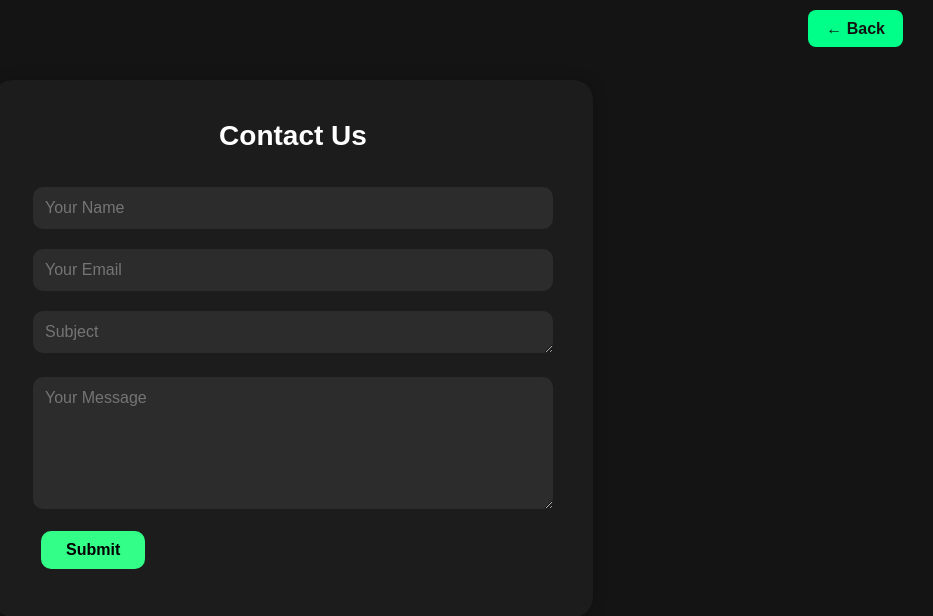
After one commit to rxzvdx/Owlgorithmic-Traders, a Flask app: page /contact in a window 1280 px wide. The commit adds this page. Shown: the top 616 px of the page, without its empty margins (347-1280 px from the left). Run offline with Flask 3, Linux system fonts and the light colour scheme.

Commit message:
Contact page and form

```diff
--- a/stock-bot/app.py
+++ b/stock-bot/app.py
@@ -136,6 +136,7 @@ def view_chart(symbol):
 
     return render_template('chart_view.html', symbol=display_symbol, description=description, overview=overview)
 
+
 # Global stock information dictionary
 stock_info = {
     'AAPL': 'Apple Inc. is a technology company known for the iPhone, Mac, and innovative hardware and software.',
@@ -190,5 +191,9 @@ stock_info = {
     'AVGO': 'Broadcom Inc. is a semiconductor and infrastructure software company.'
 }
 
+@app.route('/contact')
+def contact():
+    return render_template('contact.html')
+
 if __name__ == '__main__':
     app.run(debug=True)
--- a/stock-bot/static/css/style.css
+++ b/stock-bot/static/css/style.css
@@ -353,3 +353,61 @@ nav ul li a:hover::after {
     color: #00bfff;
     text-decoration: none;
 }
+
+/* ---------- Contact Page ---------- */
+.contact-container {
+    max-width: 600px;
+    margin: 80px auto;
+    padding: 40px;
+    background-color: #1c1c1c;
+    border-radius: 20px;
+    box-shadow: 0 0 15px rgba(0,0,0,0.2);
+    color: #fff;
+    font-family: Arial, sans-serif;
+}
+
+.contact-container h2 {
+    text-align: center;
+    margin-bottom: 25px;
+    font-size: 28px;
+}
+
+.contact-container form input,
+.contact-container form textarea {
+    width: 100%;
+    padding: 12px;
+    margin: 10px 0;
+    background: #2c2c2c;
+    border: none;
+    border-radius: 10px;
+    color: #fff;
+    font-size: 16px;
+}
+
+.contact-container form input:focus,
+.contact-container form textarea:focus {
+    outline: 2px solid #33ff88;
+}
+
+.contact-container .btn2 {
+    display: inline-block;
+    background: #33ff88;
+    color: #000;
+    border: none;
+    padding: 10px 25px;
+    border-radius: 10px;
+    font-weight: bold;
+    cursor: pointer;
+    transition: background 0.3s;
+}
+
+.contact-container .btn2:hover {
+    background: #29cc70;
+}
+
+#msg {
+    text-align: center;
+    margin-top: 15px;
+    color: #33ff88;
+    font-weight: bold;
+}
--- /dev/null
+++ b/stock-bot/templates/contact.html
@@ -0,0 +1,50 @@
+<!DOCTYPE html>
+<html lang="en">
+<head>
+    <meta charset="UTF-8">
+    <title>Contact Us - Owlgorithmic Traders</title>
+    <meta name="viewport" content="width=device-width, initial-scale=1.0">
+    <link rel="stylesheet" href="{{ url_for('static', filename='css/style.css') }}">
+</head>
+
+<body class="dark-theme">
+    <div class="top-right-nav">
+        <a href="{{ url_for('index') }}" class="back-btn">← Back</a>
+    </div>
+
+    <div class="contact-container">
+        <h2>Contact Us</h2>
+        <form name="submit-to-google-sheet">
+            <input type="text" name="Name" placeholder="Your Name" required>
+            <input type="email" name="Email" placeholder="Your Email" required>
+            <textarea name="Subject" rows="1" placeholder="Subject" required></textarea>
+            <textarea name="message" rows="6" placeholder="Your Message" required></textarea>
+            <button type="submit" class="btn btn2">Submit</button>
+        </form>
+        <span id="msg"></span>
+    </div>
+
+<script>
+    document.addEventListener('DOMContentLoaded', () => {
+        const scriptURL = 'https://script.google.com/macros/s/AKfycbxkF_e9MorkNX2uKMCQW8q8UdYmRJUMwdYl1q-djvxTMtD45odSpqOEZQ3EcZdUf6ZO4g/exec'
+        const form = document.forms['submit-to-google-sheet']
+        const msg = document.getElementById("msg")
+
+        form.addEventListener('submit', e => {
+            e.preventDefault()
+            fetch(scriptURL, { method: 'POST', body: new FormData(form)})
+                .then(response => {
+                    msg.innerHTML = "Message sent successfully!"; // Display upon succesful submisison
+                    setTimeout(() => msg.innerHTML = "", 5000);
+                    form.reset();
+                })
+                .catch(error => {
+                    msg.innerHTML = "An error occurred.";
+                    console.error('Error!', error.message) // Display upon failed submisison
+                })
+        });
+    });
+</script>
+
+</body>
+</html>
--- a/stock-bot/templates/index.html
+++ b/stock-bot/templates/index.html
@@ -17,7 +17,7 @@
                     <li><a href="#header">Home</a></li>
                     <li><a href="#about">About</a></li>
                     <li><a href="#services">Services</a></li>
-                    <li><a href="#contact">Contact</a></li>
+                    <li><a href="{{ url_for('contact') }}">Contact</a></li>
                     <li><a href="{{ url_for('chart_list') }}">View Live Charts</a></li>
                 </ul>
             </nav>
```
